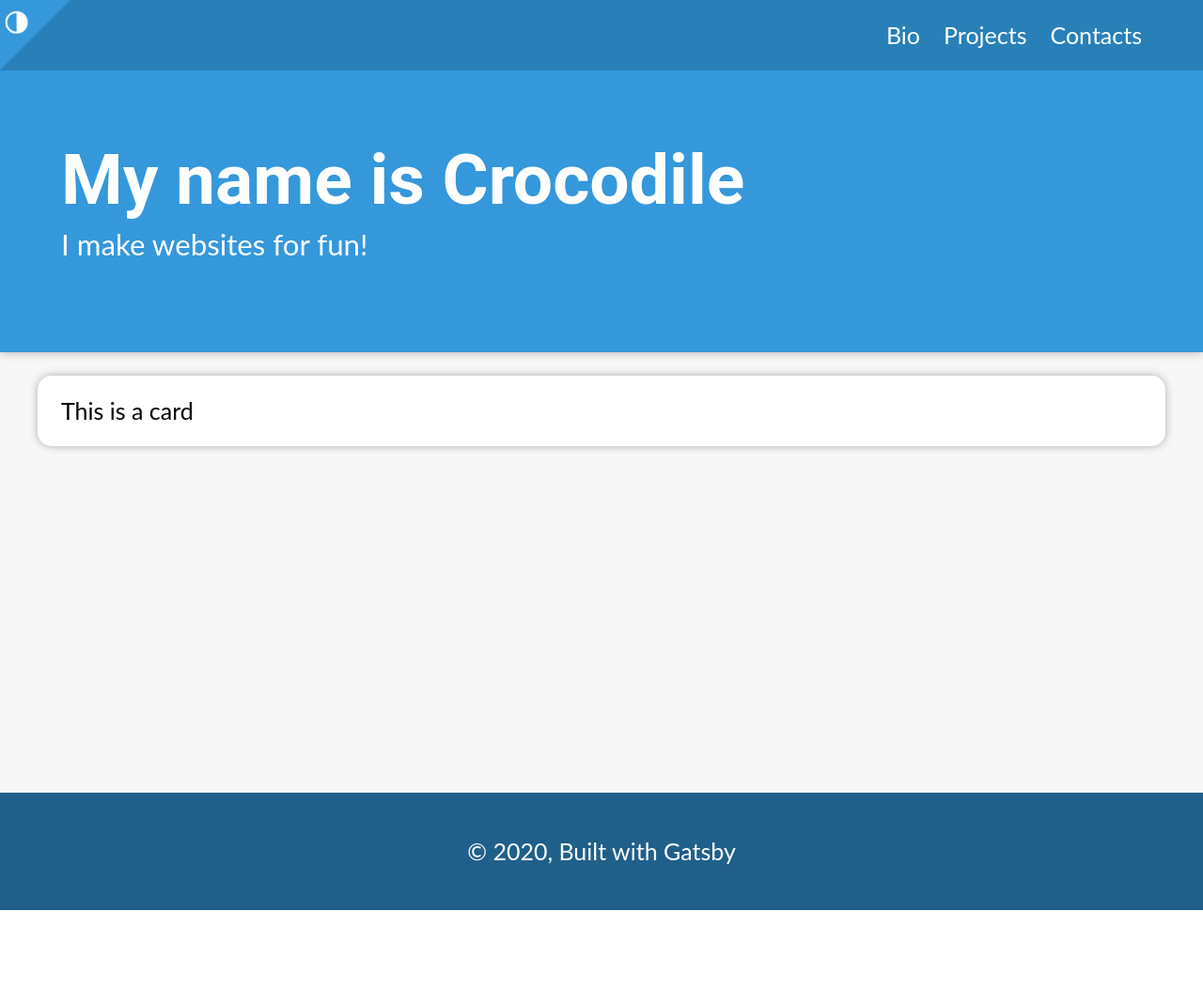
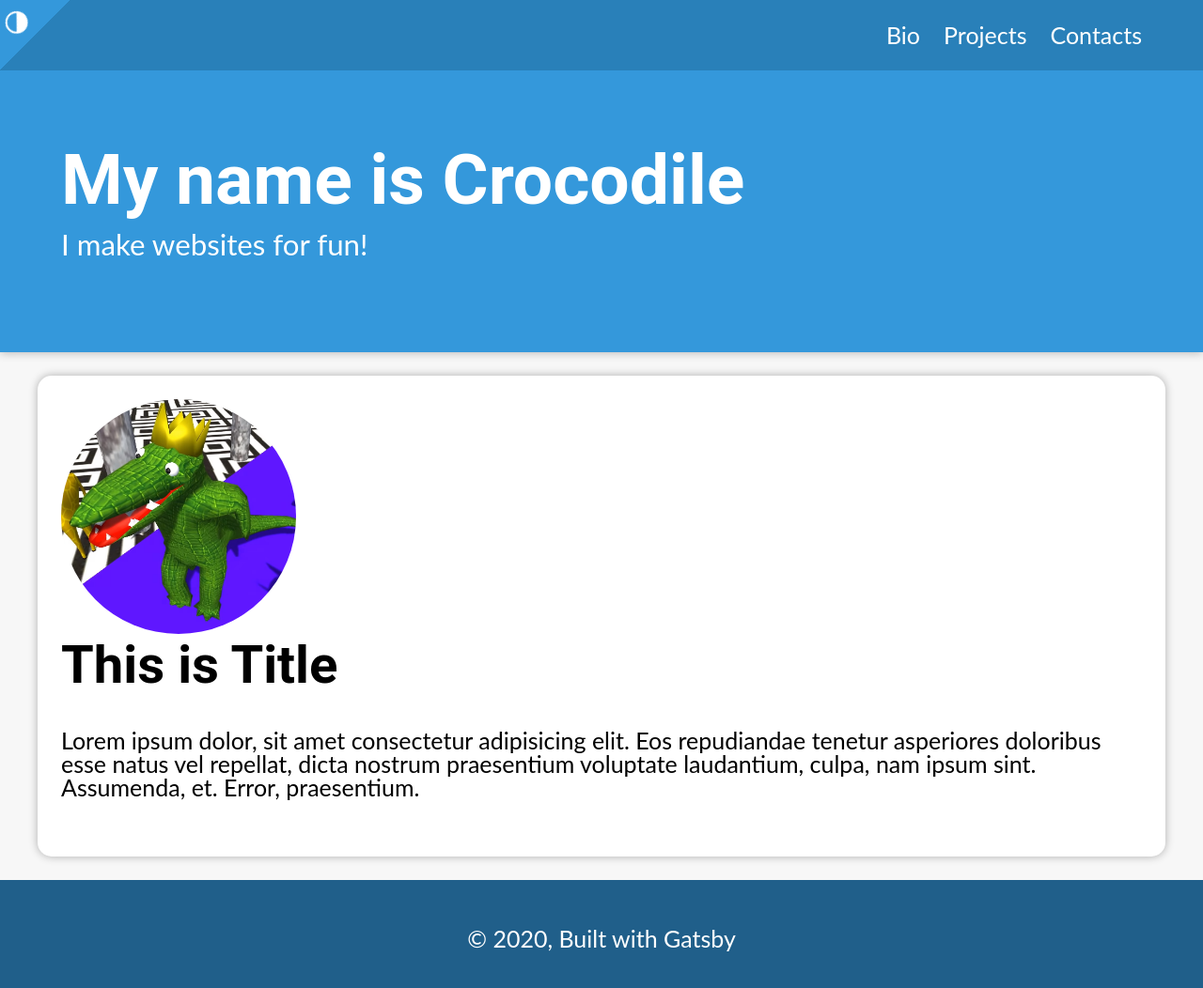
Before and after one commit to paranoidCrocodile/portfolio2, a Gatsby site: page /bio in a window 1280 px wide and 1062 px high. Shown: the whole page at 94% size. Built offline with nearby package versions, Linux system fonts and the light colour scheme; Gatsby itself is replaced by a stand-in of ours.

Commit message:
read todo.txt

```diff
--- a/src/pages/bio.tsx
+++ b/src/pages/bio.tsx
@@ -1,18 +1,70 @@
 import React from "react";
+import { graphql } from "gatsby";
 import styled from "styled-components";
-import { graphql } from "gatsby";
+import SEO from "../components/seo";
 import MainLayout from "../layout/MainLayout";
 import Card from "../components/common/card";
+import util from "../utils/util";
 
-const Bio = (): React.ReactElement => {
+interface BioProps extends ComponentProps {
+  data: imageData;
+}
+
+interface imageData {
+  allImageSharp: {
+    edges: [
+      {
+        node: {
+          fixed: {
+            src: string;
+          };
+        };
+      }
+    ];
+  };
+}
+
+const PFP = styled.img`
+  height: 250px;
+  width: 250px;
+  border-radius: 50%;
+  overflow: hidden;
+  margin: 0;
+  ${util.alternateBorder}
+`;
+
+const Bio = ({ data }: BioProps): React.ReactElement => {
   return (
     <MainLayout
       pageTitle="My name is Crocodile"
       pageSubtitle="I make websites for fun!"
     >
-      <Card>This is a card</Card>
+      <SEO title="Bio" />
+      <Card>
+        <PFP src={data.allImageSharp.edges[0].node.fixed.src} />
+        <h1>This is Title</h1>
+        <p>
+          Lorem ipsum dolor, sit amet consectetur adipisicing elit. Eos
+          repudiandae tenetur asperiores doloribus esse natus vel repellat,
+          dicta nostrum praesentium voluptate laudantium, culpa, nam ipsum sint.
+          Assumenda, et. Error, praesentium.
+        </p>
+      </Card>
     </MainLayout>
   );
 };
 
+export const query = graphql`
+  query MyQuery {
+    allImageSharp(filter: { fixed: { src: { regex: "/avatar.jpg/" } } }) {
+      edges {
+        node {
+          fixed(width: 250, height: 250) {
+            src
+          }
+        }
+      }
+    }
+  }
+`;
 export default Bio;
```
Also changed, not shown: src/index.d.ts (+31 -29 lines), src/todo.txt (+5 -2 lines).
